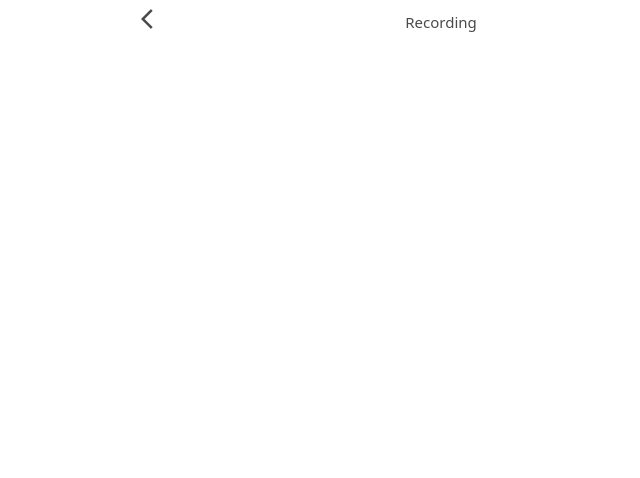
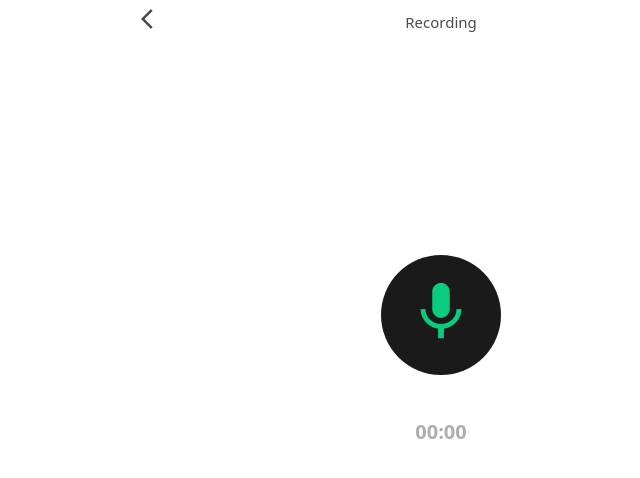
Before and after one commit to sunikko/ai-recording-web, a Next.js app: page /recorder in a window 1280 px wide. Shown: the top 478 px of the page, without its empty margins (199-839 px from the left). Built offline with nearby package versions, Linux system fonts and the light colour scheme.

Commit message:
recording page 2: screen buttons layout

```diff
--- a/pages/recorder/index.tsx
+++ b/pages/recorder/index.tsx
@@ -1,9 +1,61 @@
 import Header from "@/components/Header";
+import { useState } from "react";
 
 const Recorder = () => {
+  const [state, setState] = useState<"recording" | "paused" | null>(null);
   return (
     <div className="h-screen bg-white flex flex-col">
       <Header title="Recording" />
+      <div className="flex flex-1 flex-col items-center pt-[211px]">
+        {state === "recording" ? (
+          <button className="w-[120px] h-[120px] rounded-[80px] bg-[#1A1A1A]">
+            <span className="material-icons text-white text-[70px]">mic</span>
+          </button>
+        ) : state === "paused" ? (
+          <button className="w-[120px] h-[120px] rounded-[80px] bg-[#1A1A1A]">
+            <span className="material-icons text-white text-[70px]">pause</span>
+          </button>
+        ) : (
+          <button className="w-[120px] h-[120px] rounded-[80px] bg-[#1A1A1A]">
+            <span className="material-icons text-[#09CC7F] text-[70px]">
+              mic
+            </span>
+          </button>
+        )}
+        <p
+          className={`mt-[42px] text-[20px] font-[600] ${
+            state === "recording" || state === "paused"
+              ? "text-[#303030]"
+              : "text-[#AEAEB2]"
+          }`}
+        >
+          00:00
+        </p>
+        {state === "recording" && (
+          <button className="mt-[42px] bg-[#1A1A1A] rounded-[27px] px-[42px] py-[16px] items-center flex">
+            <span className="material-icons text-white !text-[20px]">
+              pause
+            </span>
+            <span className="ml-[4px] text-[15px] text-white font-[600]">
+              일시 정지
+            </span>
+          </button>
+        )}
+        {(state === "recording" || state === "paused") && (
+          <button
+            className={`${
+              state === "paused" ? "mt-[42px]" : "mt-[16px]"
+            } bg-[#09CC7F] rounded-[27px] px-[42px] py-[16px] items-center flex`}
+          >
+            <span className="material-icons text-white !text-[20px]">
+              check
+            </span>
+            <span className="ml-[4px] text-[15px] text-white font-[600]">
+              저장 하기
+            </span>
+          </button>
+        )}
+      </div>
     </div>
   );
 };
```
